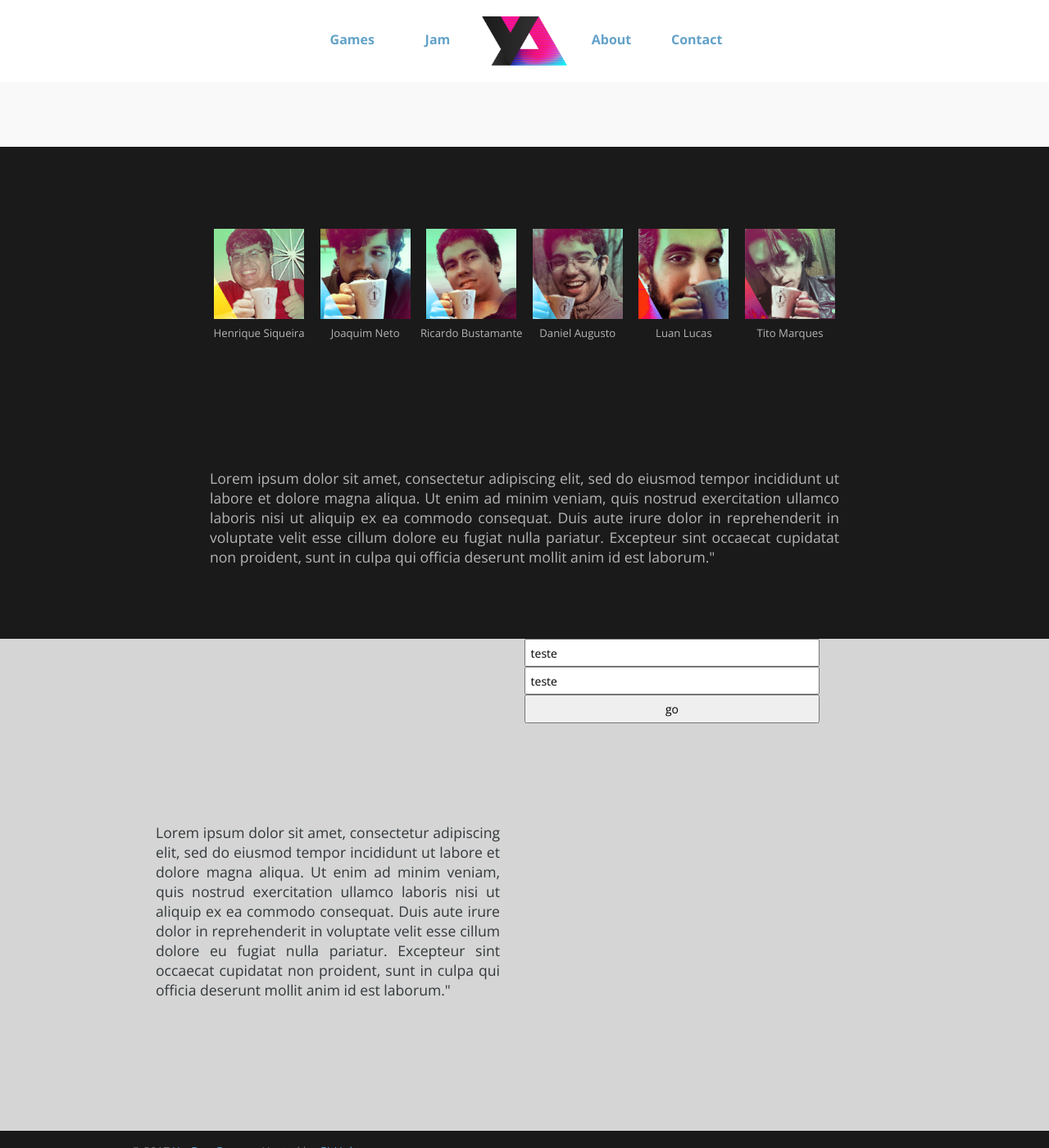
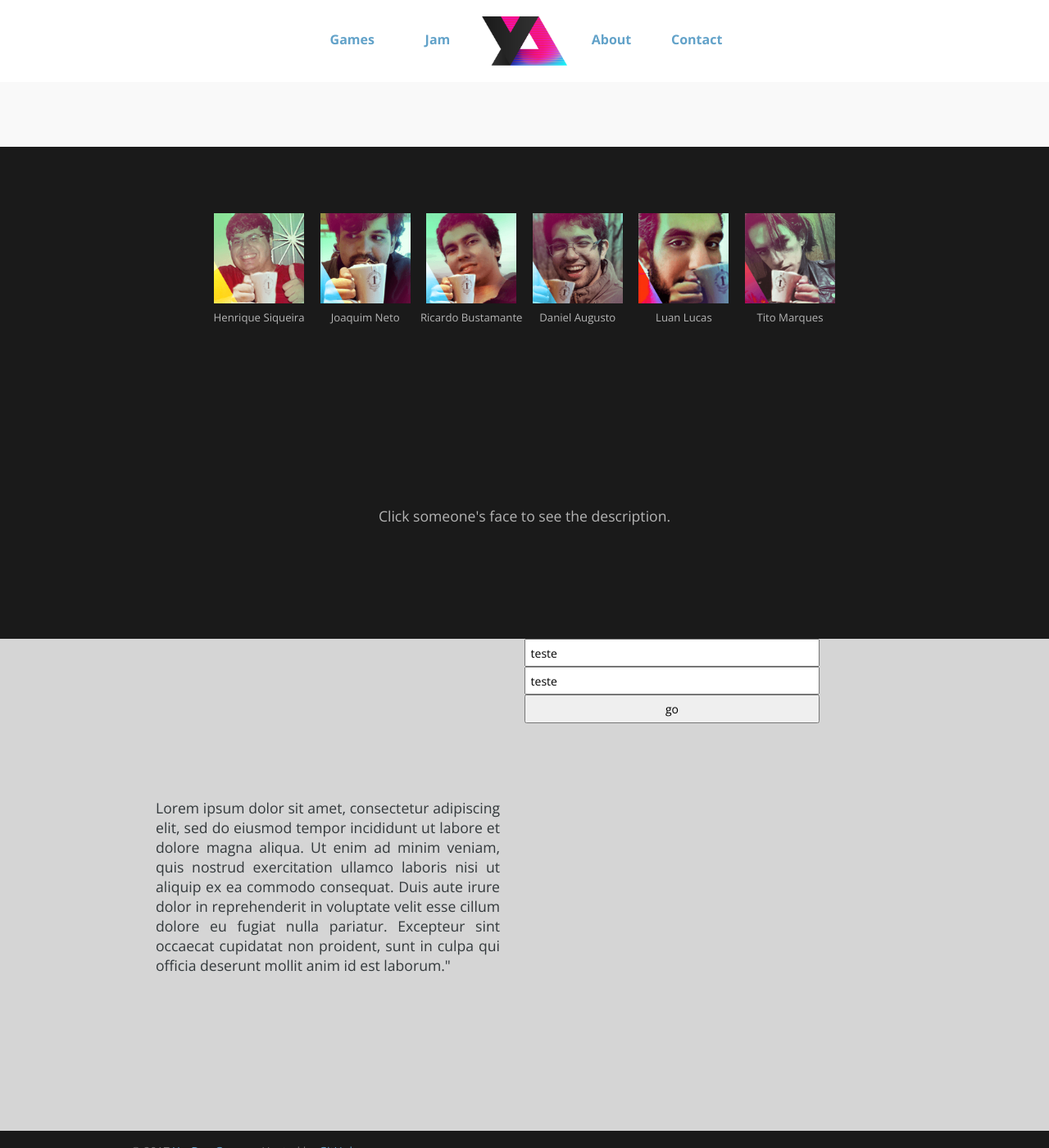
Before and after one commit to ricardobusta/yesdevgames.github.io, a Jekyll site: the page built from index.html, in a window 1280 px wide and 1400 px high, scrolled down 521 px. Shown: the whole window at 82% size. Built offline with Jekyll 4.4.1, drawn with Linux system fonts in a browser that asks for light colours; nearby versions of some CDN libraries; the list of posts is cut into pages by our own code; comment, search, counter and statistics services are not loaded.

Commit message:
fix some positionings.

```diff
--- a/_includes/section-contact.html
+++ b/_includes/section-contact.html
@@ -20,7 +20,7 @@
 	line-height: 600px;
 	position: absolute;
 	top: 0px;
-	padding: 30px 30px 30px 30px;
+	padding: 0px 30px 0px 30px;
 	left: 0px;
 }
 #contact-text{
--- a/_includes/section-team.html
+++ b/_includes/section-team.html
@@ -5,16 +5,16 @@
 	height: 600px;
 }
 #team-top{
+	padding-top: 81px;
 	height: 300px;
 	text-align: center;
-	padding-top: 100px;
 }
 #team-bottom{
 	height: 300px;
 	line-height: 300px;
 	text-align: center;
 }
-#team-text{
+#team-content{
   display: inline-block;
   vertical-align: middle;
   line-height: normal;
@@ -24,6 +24,12 @@
 .team-member{
 	display: inline-block;
 	min-width: 125px;
+	max-height: 300px;
+	cursor: hand;
+}
+.team-member:hover{
+	background-color: #fff;
+	color: #000;
 }
 .team-member-pic{
 	width: 110px;
@@ -34,18 +40,36 @@
 }
 </style>
 
+<script type="text/javascript">
+	var description = [];
+	description["henrique"] = "Our Project Manager";
+	description["joaquim"] = "Programmer";
+	description["busta"] = "Technical Leadership";
+	description["daniel"] = "Programmer";
+	description["luan"] = "Musician";
+	description["tito"] = "Artist";
+
+
+	function ShowDescription(id){
+		var text = document.getElementById("team-text");
+		text.innerHTML = description[id];
+	}
+</script>
+
 <div id="team-section">
 	<div class="centered-element">
 		<div id="team-top">
-			<div class="team-member"><img class="team-member-pic" src="{{ site.url }}/img/team/ydt1.png"><div class="team-member-name">Henrique Siqueira</div></div>
-			<div class="team-member"><img class="team-member-pic" src="{{ site.url }}/img/team/ydt2.png"><div class="team-member-name">Joaquim Neto</div></div>
-			<div class="team-member"><img class="team-member-pic" src="{{ site.url }}/img/team/ydt3.png"><div class="team-member-name">Ricardo Bustamante</div></div>
-			<div class="team-member"><img class="team-member-pic" src="{{ site.url }}/img/team/ydt4.png"><div class="team-member-name">Daniel Augusto</div></div>
-			<div class="team-member"><img class="team-member-pic" src="{{ site.url }}/img/team/ydt5.png"><div class="team-member-name">Luan Lucas</div></div>
-			<div class="team-member"><img class="team-member-pic" src="{{ site.url }}/img/team/ydt6.png"><div class="team-member-name">Tito Marques</div></div>
+			<span>
+			<div class="team-member" onclick="ShowDescription('henrique');"><img class="team-member-pic" src="{{ site.url }}/img/team/ydt1.png"><div class="team-member-name">Henrique Siqueira</div></div>
+			<div class="team-member" onclick="ShowDescription('joaquim');"><img class="team-member-pic" src="{{ site.url }}/img/team/ydt2.png"><div class="team-member-name">Joaquim Neto</div></div>
+			<div class="team-member"><img class="team-member-pic" src="{{ site.url }}/img/team/ydt3.png"><div class="team-member-name" onclick="ShowDescription('busta');">Ricardo Bustamante</div></div>
+			<div class="team-member"><img class="team-member-pic" src="{{ site.url }}/img/team/ydt4.png"><div class="team-member-name" onclick="ShowDescription('daniel');">Daniel Augusto</div></div>
+			<div class="team-member"><img class="team-member-pic" src="{{ site.url }}/img/team/ydt5.png"><div class="team-member-name" onclick="ShowDescription('luan');">Luan Lucas</div></div>
+			<div class="team-member"><img class="team-member-pic" src="{{ site.url }}/img/team/ydt6.png"><div class="team-member-name" onclick="ShowDescription('tito');">Tito Marques</div></div>
+			</span>
 		</div>
 		<div id="team-bottom">
-			<span id="team-text">Lorem ipsum dolor sit amet, consectetur adipiscing elit, sed do eiusmod tempor incididunt ut labore et dolore magna aliqua. Ut enim ad minim veniam, quis nostrud exercitation ullamco laboris nisi ut aliquip ex ea commodo consequat. Duis aute irure dolor in reprehenderit in voluptate velit esse cillum dolore eu fugiat nulla pariatur. Excepteur sint occaecat cupidatat non proident, sunt in culpa qui officia deserunt mollit anim id est laborum."</span>
+			<span class="team-content" id="member-description">Click someone's face to see the description.</span>
 		</div>
 	</div>
 </div>
--- a/_layouts/default.html
+++ b/_layouts/default.html
@@ -10,5 +10,4 @@
     </section>
 	{% include footer.html %}
   </body>
-    {% include scripts.html %}
 </html>
```
